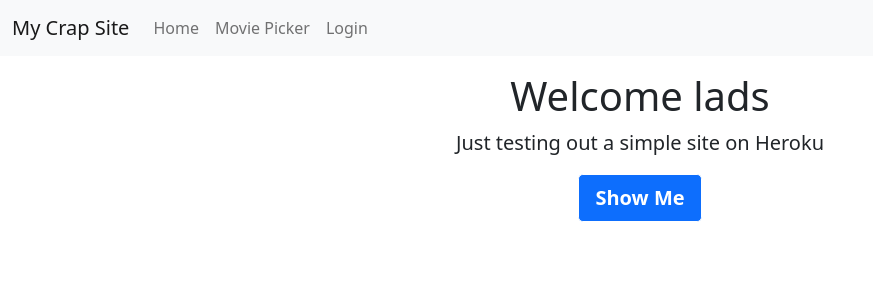
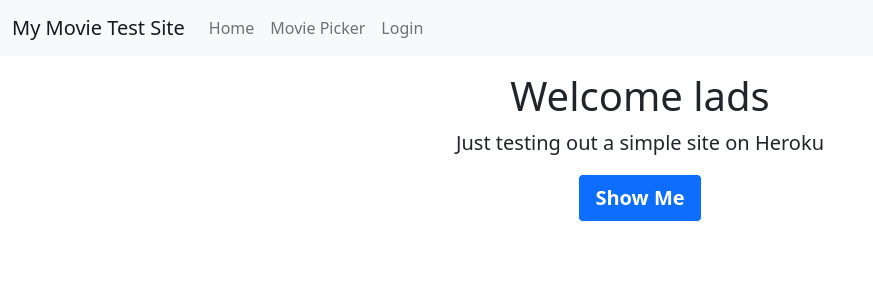
Before and after one commit to flukestar/movie_picker, a Flask app: page / in a window 1280 px wide. Shown: the top 300 px of the page, without its empty margins (0-873 px from the left). Run offline with Flask 2, Linux system fonts and the light colour scheme; parts of the project's set-up code (start-up, migrations or seed data) failed here and were passed over.

Commit message:
changed some wording

```diff
--- a/templates/base.html
+++ b/templates/base.html
@@ -10,14 +10,14 @@
     <link href="https://cdn.jsdelivr.net/npm/bootstrap@5.0.0-beta1/dist/css/bootstrap.min.css" rel="stylesheet"
         integrity="sha384-giJF6kkoqNQ00vy+HMDP7azOuL0xtbfIcaT9wjKHr8RbDVddVHyTfAAsrekwKmP1" crossorigin="anonymous">
 
-    <title>My Crap Site - {{ title }}</title>
+    <title>Showcase - {{ title }}</title>
 </head>
 
 <body class="text-center">
     <div class="container"></div>
     <nav class="navbar navbar-expand-lg navbar-light bg-light">
         <div class="container-fluid">
-            <a class="navbar-brand" href="/">My Crap Site</a>
+            <a class="navbar-brand" href="/">My Movie Test Site</a>
             <button class="navbar-toggler" type="button" data-bs-toggle="collapse" data-bs-target="#navbarNav"
                 aria-controls="navbarNav" aria-expanded="false" aria-label="Toggle navigation">
                 <span class="navbar-toggler-icon"></span>
```
